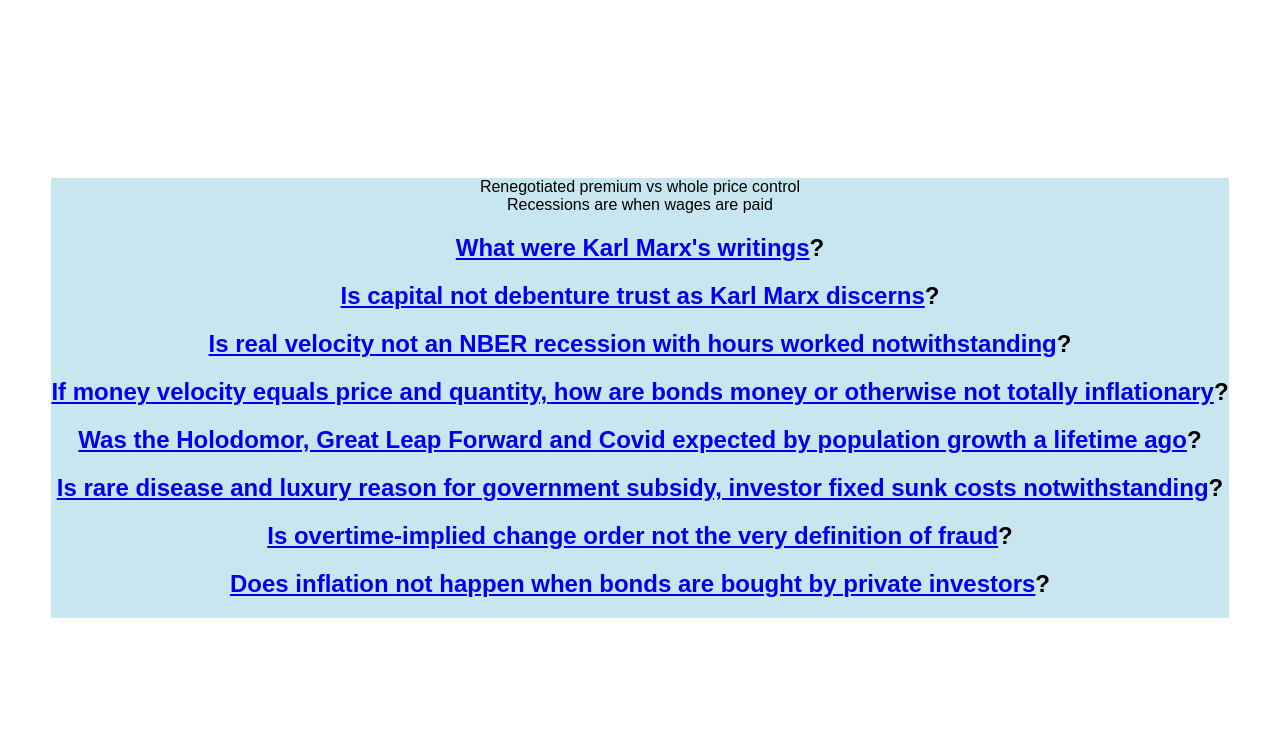
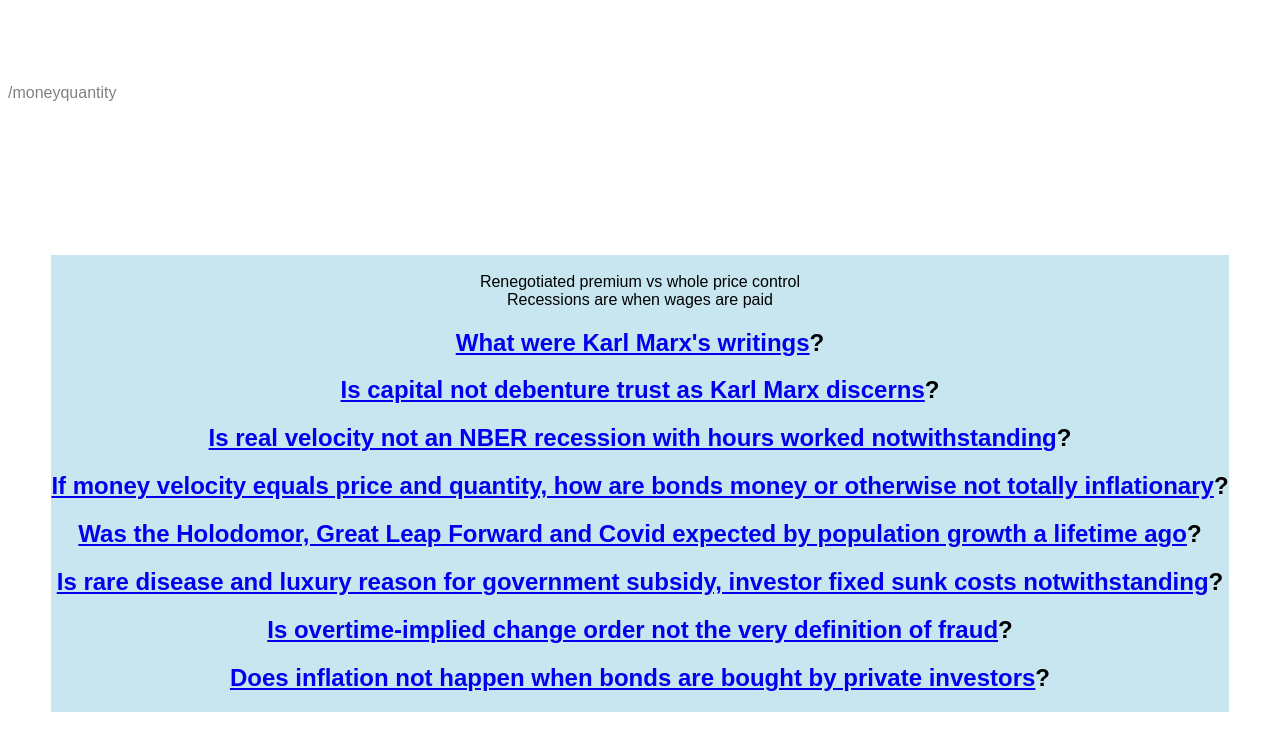
Before and after one commit to NickCarducci/real-velocity, a React (Create React App) app: page / in a window 1280 px wide. Shown: the top 750 px of the page. Built offline with nearby package versions, Linux system fonts and the light colour scheme.

Commit message:
Update App.js

```diff
--- a/src/App.js
+++ b/src/App.js
@@ -37,6 +37,7 @@
     return (
       <div
         style={{
+          color: "grey",
           transition: ".3s ease-in",
           display: "flex",
           flexDirection: "column",
@@ -47,13 +48,16 @@
           alignItems: "center"
         }}
       >
+        <div style={{ alignSelf: "start", left: "0px" }}>/moneyquantity</div>
         <div
           style={{
+            color: "black",
             backgroundColor: "rgb(200, 230, 240)",
             position: "relative",
             top: "0px"
           }}
         >
+          <br />
           Renegotiated premium vs whole price control
           <br />
           Recessions are when wages are paid{/*} (-phillips & )*/}
```
